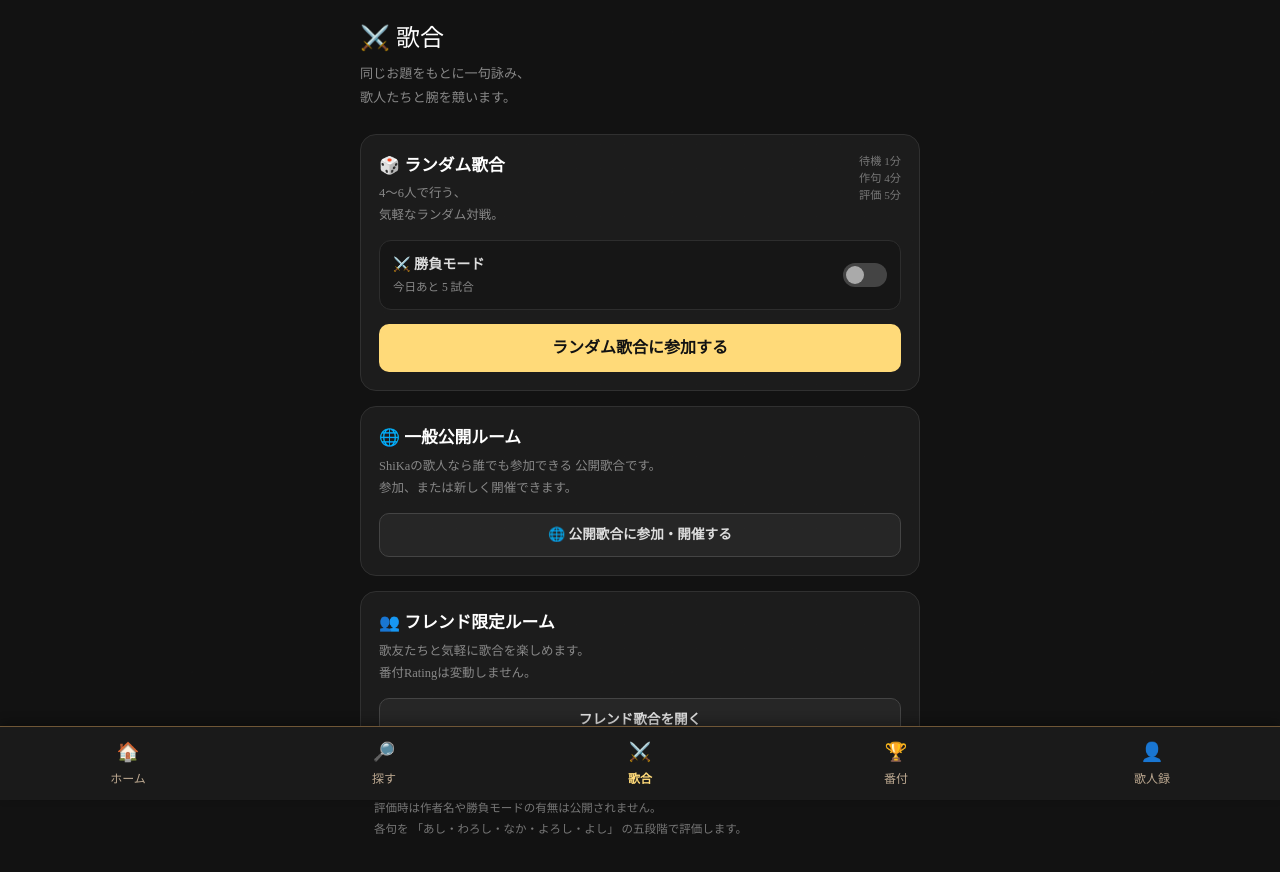
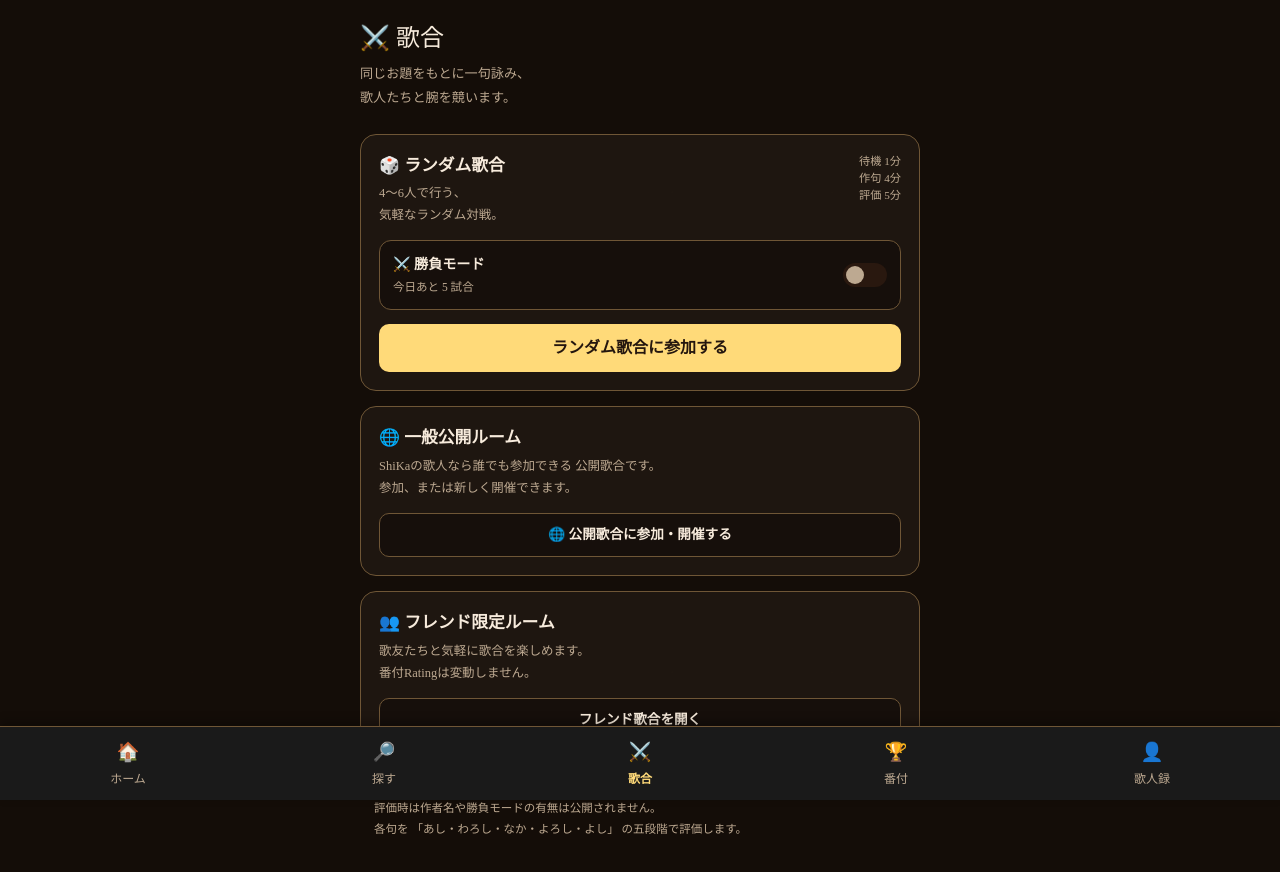
Before and after one commit to hatake78634/my-575-app, a Next.js app: page /utaawase in a window 1280 px wide. Shown: the top 872 px of the page. Built offline with nearby package versions, Linux system fonts and the light colour scheme.

Commit message:
refactor: theme utaawase pages

```diff
--- a/app/utaawase/page.tsx
+++ b/app/utaawase/page.tsx
@@ -497,8 +497,8 @@ const handlePublicRoom =
       <div
         style={{
           minHeight: '100vh',
-          backgroundColor: '#121212',
-          color: '#777',
+          backgroundColor: 'var(--page-background)',
+          color: 'var(--foreground-muted)',
           display: 'flex',
           alignItems: 'center',
           justifyContent: 'center',
@@ -517,8 +517,8 @@ const handlePublicRoom =
     <div
       style={{
         minHeight: '100vh',
-        backgroundColor: '#121212',
-        color: '#fff',
+        backgroundColor: 'var(--page-background)',
+        color: 'var(--foreground)',
         paddingBottom: '100px',
       }}
     >
@@ -553,7 +553,7 @@ const handlePublicRoom =
           <p
             style={{
               margin: 0,
-              color: '#888',
+              color: 'var(--foreground-muted)',
               fontSize: '0.82rem',
               lineHeight: '1.8',
             }}
@@ -570,8 +570,8 @@ const handlePublicRoom =
 
         <section
           style={{
-            backgroundColor: '#1c1c1c',
-            border: '1px solid #303030',
+            backgroundColor: 'var(--surface)',
+            border: '1px solid var(--border)',
             borderRadius: '16px',
             padding: '18px',
             marginBottom: '15px',
@@ -599,7 +599,7 @@ const handlePublicRoom =
 
               <div
                 style={{
-                  color: '#888',
+                  color: 'var(--foreground-muted)',
                   fontSize: '0.78rem',
                   lineHeight: '1.7',
                 }}
@@ -612,7 +612,7 @@ const handlePublicRoom =
 
             <div
               style={{
-                color: '#777',
+                color: 'var(--foreground-muted)',
                 fontSize: '0.7rem',
                 textAlign: 'right',
               }}
@@ -633,13 +633,13 @@ const handlePublicRoom =
             style={{
               backgroundColor:
                 isCompetitive
-                  ? '#29251c'
-                  : '#161616',
+                  ? 'var(--surface-elevated)'
+                  : 'var(--surface-subtle)',
 
               border:
                 isCompetitive
-                  ? '1px solid #5c4d27'
-                  : '1px solid #2d2d2d',
+                  ? '1px solid var(--border)'
+                  : '1px solid var(--border)',
 
               borderRadius: '12px',
 
@@ -669,7 +669,7 @@ const handlePublicRoom =
 
                 padding: 0,
 
-                color: '#fff',
+                color: 'var(--foreground)',
 
                 display: 'flex',
 
@@ -694,8 +694,8 @@ const handlePublicRoom =
 
                     color:
                       isCompetitive
-                        ? '#ffda79'
-                        : '#ddd',
+                        ? 'var(--primary)'
+                        : 'var(--foreground)',
 
                     fontSize:
                       '0.88rem',
@@ -706,7 +706,7 @@ const handlePublicRoom =
 
                 <div
                   style={{
-                    color: '#888',
+                    color: 'var(--foreground-muted)',
                     fontSize: '0.72rem',
                     marginTop: '4px',
                   }}
@@ -735,8 +735,8 @@ const handlePublicRoom =
 
                   backgroundColor:
                     isCompetitive
-                      ? '#ffda79'
-                      : '#444',
+                      ? 'var(--primary)'
+                      : 'var(--surface-elevated)',
 
                   transition: '0.2s',
 
@@ -764,8 +764,8 @@ const handlePublicRoom =
 
                     backgroundColor:
                       isCompetitive
-                        ? '#121212'
-                        : '#aaa',
+                        ? 'var(--primary-foreground)'
+                        : 'var(--foreground-muted)',
 
                     transition:
                       '0.2s',
@@ -782,9 +782,9 @@ const handlePublicRoom =
                   paddingTop: '10px',
 
                   borderTop:
-                    '1px solid #463c27',
+                    '1px solid var(--border)',
 
-                  color: '#b9ae90',
+                  color: 'var(--foreground-muted)',
 
                   fontSize: '0.73rem',
 
@@ -803,7 +803,7 @@ const handlePublicRoom =
               <div
                 style={{
                   marginTop: '9px',
-                  color: '#777',
+                  color: 'var(--foreground-muted)',
                   fontSize: '0.72rem',
                 }}
               >
@@ -834,9 +834,9 @@ const handlePublicRoom =
               border: 'none',
 
               backgroundColor:
-                '#ffda79',
+                'var(--primary)',
 
-              color: '#121212',
+              color: 'var(--primary-foreground)',
 
               fontWeight: 'bold',
 
@@ -866,8 +866,8 @@ const handlePublicRoom =
 
         <section
           style={{
-            backgroundColor: '#1c1c1c',
-            border: '1px solid #303030',
+            backgroundColor: 'var(--surface)',
+            border: '1px solid var(--border)',
             borderRadius: '16px',
             padding: '18px',
             marginBottom: '15px',
@@ -885,7 +885,7 @@ const handlePublicRoom =
 
           <div
             style={{
-              color: '#888',
+              color: 'var(--foreground-muted)',
               fontSize: '0.78rem',
               lineHeight: '1.7',
               marginBottom: '14px',
@@ -918,8 +918,8 @@ const handlePublicRoom =
 
         <section
           style={{
-            backgroundColor: '#1c1c1c',
-            border: '1px solid #303030',
+            backgroundColor: 'var(--surface)',
+            border: '1px solid var(--border)',
             borderRadius: '16px',
             padding: '18px',
           }}
@@ -936,7 +936,7 @@ const handlePublicRoom =
 
           <div
             style={{
-              color: '#888',
+              color: 'var(--foreground-muted)',
               fontSize: '0.78rem',
               lineHeight: '1.7',
               marginBottom: '14px',
@@ -973,9 +973,9 @@ const handlePublicRoom =
             padding: '14px',
 
             borderTop:
-              '1px solid #292929',
+              '1px solid var(--border)',
 
-            color: '#777',
+            color: 'var(--foreground-muted)',
 
             fontSize: '0.72rem',
 
@@ -1010,12 +1010,12 @@ const secondaryButton = {
 
   borderRadius: '10px',
 
-  border: '1px solid #444',
+  border: '1px solid var(--border)',
 
   backgroundColor:
-    '#262626',
+    'var(--input-background)',
 
-  color: '#ddd',
+  color: 'var(--foreground)',
 
   fontWeight: 'bold',
 
--- a/app/utaawase/waiting/page.tsx
+++ b/app/utaawase/waiting/page.tsx
@@ -446,8 +446,8 @@ export default function UtaawaseWaitingPage() {
       <div
         style={{
           minHeight: '100vh',
-          backgroundColor: '#121212',
-          color: '#777',
+          backgroundColor: 'var(--page-background)',
+          color: 'var(--foreground-muted)',
           display: 'flex',
           alignItems: 'center',
           justifyContent: 'center',
@@ -466,8 +466,8 @@ export default function UtaawaseWaitingPage() {
     <div
       style={{
         minHeight: '100vh',
-        backgroundColor: '#121212',
-        color: '#fff',
+        backgroundColor: 'var(--page-background)',
+        color: 'var(--foreground)',
         paddingBottom: '100px',
       }}
     >
@@ -505,13 +505,13 @@ export default function UtaawaseWaitingPage() {
 
         <section
           style={{
-            backgroundColor: '#1c1c1c',
-            border: '1px solid #303030',
+            backgroundColor: 'var(--surface)',
+            border: '1px solid var(--border)',
             borderRadius: '18px',
             padding: '28px 20px',
             textAlign: 'center',
             boxShadow:
-              '0 6px 20px rgba(0,0,0,0.25)',
+              '0 6px 20px var(--shadow)',
           }}
         >
           <div
@@ -546,7 +546,7 @@ export default function UtaawaseWaitingPage() {
           >
             <div
               style={{
-                color: '#888',
+                color: 'var(--foreground-muted)',
                 fontSize: '0.75rem',
                 marginBottom: '7px',
               }}
@@ -562,15 +562,15 @@ export default function UtaawaseWaitingPage() {
                 color:
                   waitingCount >=
                   MIN_PLAYERS
-                    ? '#ffda79'
-                    : '#fff',
+                    ? 'var(--primary)'
+                    : 'var(--foreground)',
               }}
             >
               {waitingCount}
 
               <span
                 style={{
-                  color: '#777',
+                  color: 'var(--foreground-muted)',
                   fontSize: '1rem',
                   marginLeft: '4px',
                 }}
@@ -610,8 +610,8 @@ export default function UtaawaseWaitingPage() {
 
                         backgroundColor:
                           active
-                            ? '#ffda79'
-                            : '#333',
+                            ? 'var(--primary)'
+                            : 'var(--surface-elevated)',
 
                         transition:
                           '0.2s',
@@ -630,10 +630,10 @@ export default function UtaawaseWaitingPage() {
           <div
             style={{
               borderTop:
-                '1px solid #2b2b2b',
+                '1px solid var(--border)',
 
               borderBottom:
-                '1px solid #2b2b2b',
+                '1px solid var(--border)',
 
               padding: '18px 0',
               marginBottom: '20px',
@@ -643,7 +643,7 @@ export default function UtaawaseWaitingPage() {
               <>
                 <div
                   style={{
-                    color: '#777',
+                    color: 'var(--foreground-muted)',
                     fontSize:
                       '0.72rem',
                     marginBottom:
@@ -673,7 +673,7 @@ export default function UtaawaseWaitingPage() {
                 <div
                   style={{
                     color:
-                      '#ffda79',
+                      'var(--primary)',
 
                     fontWeight:
                       'bold',
@@ -687,7 +687,7 @@ export default function UtaawaseWaitingPage() {
 
                 <div
                   style={{
-                    color: '#888',
+                    color: 'var(--foreground-muted)',
                     fontSize:
                       '0.75rem',
                   }}
@@ -705,7 +705,7 @@ export default function UtaawaseWaitingPage() {
 
           <div
             style={{
-              color: '#888',
+              color: 'var(--foreground-muted)',
               fontSize: '0.76rem',
               lineHeight: '1.9',
               marginBottom: '24px',
@@ -729,7 +729,7 @@ export default function UtaawaseWaitingPage() {
           {errorText && (
             <div
               style={{
-                color: '#ff8f8f',
+                color: 'var(--danger)',
                 fontSize: '0.75rem',
                 marginBottom:
                   '15px',
@@ -754,10 +754,10 @@ export default function UtaawaseWaitingPage() {
               backgroundColor:
                 'transparent',
 
-              color: '#aaa',
+              color: 'var(--foreground-muted)',
 
               border:
-                '1px solid #444',
+                '1px solid var(--border)',
 
               borderRadius: '10px',
 
@@ -788,14 +788,14 @@ export default function UtaawaseWaitingPage() {
           style={{
             marginTop: '22px',
             padding: '15px',
-            color: '#777',
+            color: 'var(--foreground-muted)',
             fontSize: '0.73rem',
             lineHeight: '1.9',
           }}
         >
           <strong
             style={{
-              color: '#aaa',
+              color: 'var(--foreground-muted)',
             }}
           >
             歌合の流れ
```
